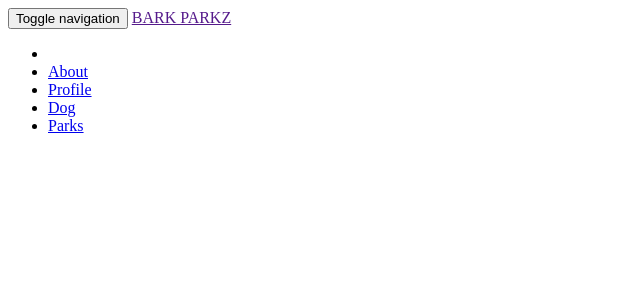
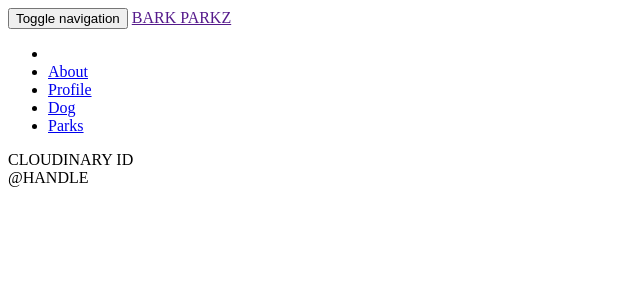
Before and after one commit to littleloveprint/dog-social, a PHP site: page /static-ui/profile.php in a window 1280 px wide. Shown: the top 300 px of the page, without its empty margins (0-640 px from the left). Run offline with PHP 8.4, Linux system fonts and the light colour scheme.

Commit message:
How to image.

```diff
--- a/static-ui/profile.php
+++ b/static-ui/profile.php
@@ -7,4 +7,9 @@
 		<!-- HEADER AND NAVBAR -->
 		<?php require_once("library/header.php");?>
 
-		<main class=""
+		<main class="class">
+			CLOUDINARY ID<br>
+			@HANDLE
+		</main>
+	</div>
+</body>
```
